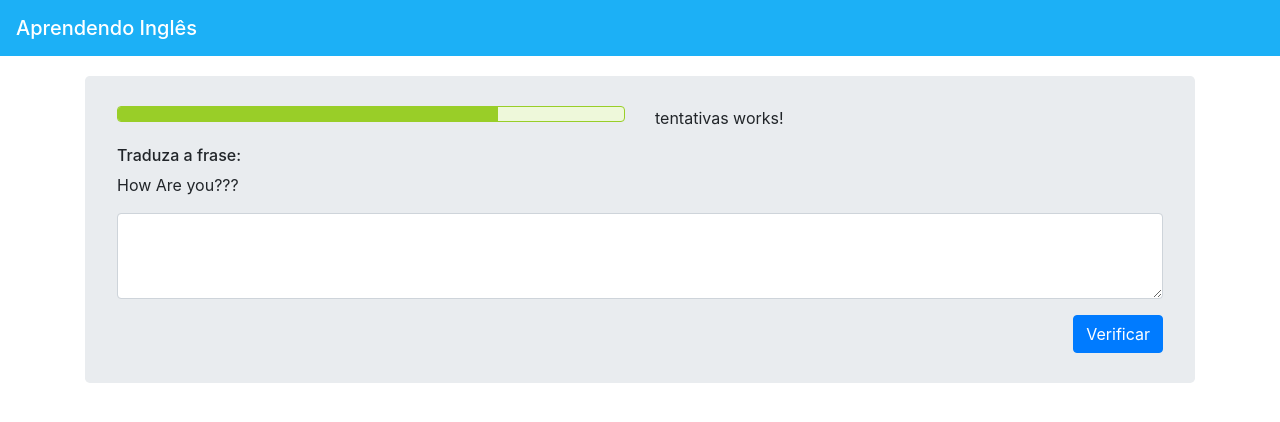
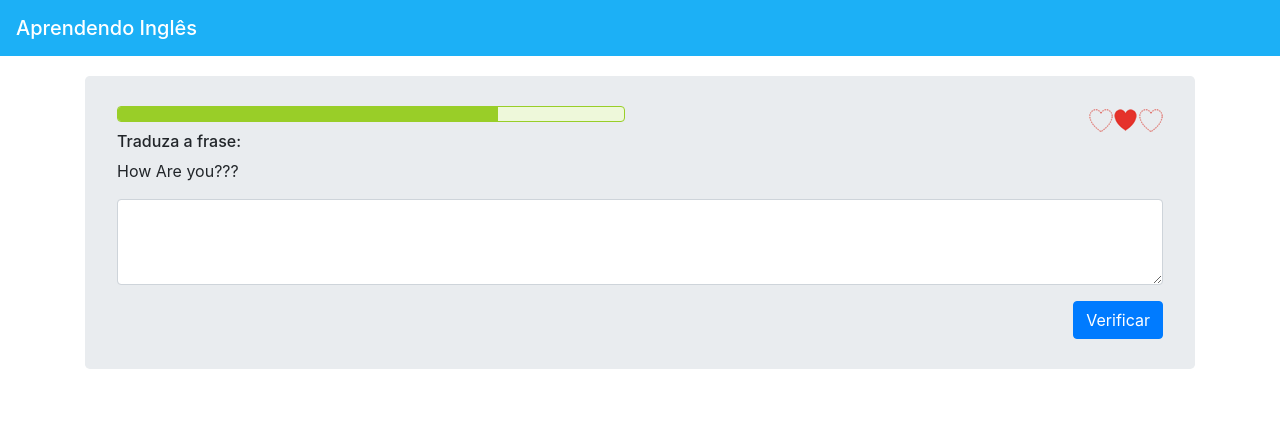
Before and after one commit to 3nelsonjunior/Angular4, an Angular app: page / in a window 1280 px wide. Shown: the top 422 px of the page. Built offline with nearby package versions, Linux system fonts and the light colour scheme.

Commit message:
AULA 49 - Template Tentativas

```diff
--- a/src/app/painel/painel.component.html
+++ b/src/app/painel/painel.component.html
@@ -10,8 +10,11 @@
             </div>
             <!-- Dividindo a row em 2 colunas (2/2)-->
             <div class="col-sm-6">
-                <!-- chamando componente tentativas-->
+                <!-- Alinhando a direita(end) -->
+                <div class="d-flex justify-content-end">
+                    <!-- chamando componente tentativas-->
                 <app-tentativas></app-tentativas>
+                </div>
             </div>
         </div>
         <!-- Dividindo o  jumbotron em 3 linhas (2/3)-->
@@ -20,6 +23,7 @@
             <div class="col">
                 <h6>Traduza a frase:</h6>
                 <p>How Are you???</p>
+                <!-- form de edição de texto -->
                 <div class="form-group">
                     <textarea class="form-control"  rows="3"></textarea>
                 </div>
@@ -29,9 +33,10 @@
         <div class="row">
             <!-- Utilizando uma unica coluna na row -->
             <div class="col">
-                    <div class="d-flex justify-content-end">
+                <!-- Alinhando a direita(end) -->
+                <div class="d-flex justify-content-end">
                             <button type="button" class="btn btn-primary"> Verificar </button>
-                    </div>
+                </div>
             </div>
         </div>
     </div>
--- a/src/app/tentativas/tentativas.component.html
+++ b/src/app/tentativas/tentativas.component.html
@@ -1,3 +1,3 @@
-<p>
-  tentativas works!
-</p>
+<img src="/assets/coracao_vazio.png " />
+<img src="/assets/coracao_cheio.png " />
+<img src="/assets/coracao_vazio.png " />
```
Also changed, not shown: src/assets/coracao_cheio.png (added), src/assets/coracao_vazio.png (added).
